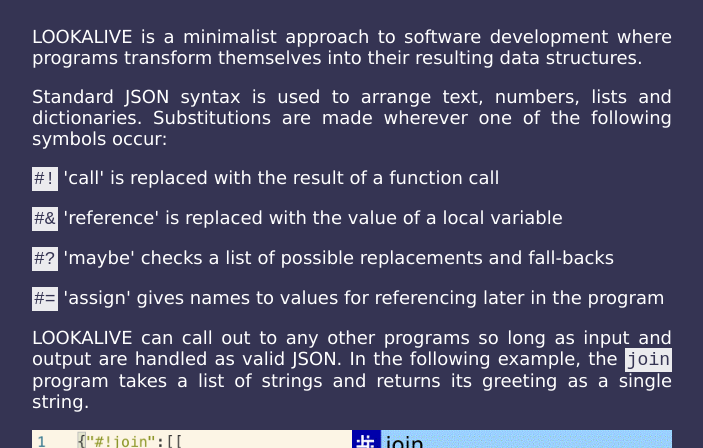
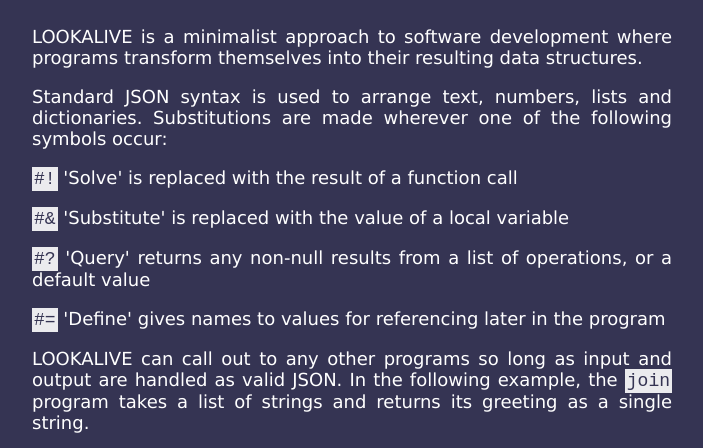
Before and after one commit to jazzyjackson/lookalive, a plain HTML site: page index.html in a window 1280 px wide. Shown: the part 280-728 px from the top of the page, without its empty margins (288-991 px from the left). Drawn offline with Linux system fonts and the light colour scheme.

Commit message:
Update index.html

```diff
--- a/index.html
+++ b/index.html
@@ -24,10 +24,10 @@
   <div>
       <p>LOOKALIVE is a minimalist approach to software development where programs transform themselves into their resulting data structures.</p>
       <p>Standard JSON syntax is used to arrange text, numbers, lists and dictionaries. Substitutions are made wherever one of the following symbols occur:</p>
-      <p><span>#!</span> 'call' is replaced with the result of a function call</p>
-      <p><span>#&amp;</span> 'reference' is replaced with the value of a local variable</p>
-      <p><span>#?</span> 'maybe' checks a list of possible replacements and fall-backs<br></p>
-      <p><span>#=</span> 'assign' gives names to values for referencing later in the program</p>
+      <p><span>#!</span> 'Solve' is replaced with the result of a function call</p>
+      <p><span>#&amp;</span> 'Substitute' is replaced with the value of a local variable</p>
+      <p><span>#?</span> 'Query' returns any non-null results from a list of operations, or a default value</p>
+      <p><span>#=</span> 'Define' gives names to values for referencing later in the program</p>
       <p>LOOKALIVE can call out to any other programs so long as input and output are handled as valid JSON. In the following example, the <span>join</span> program takes a list of strings and returns its greeting as a single string.</p>
     </div>
     <img src="img/helloname.png">
```
